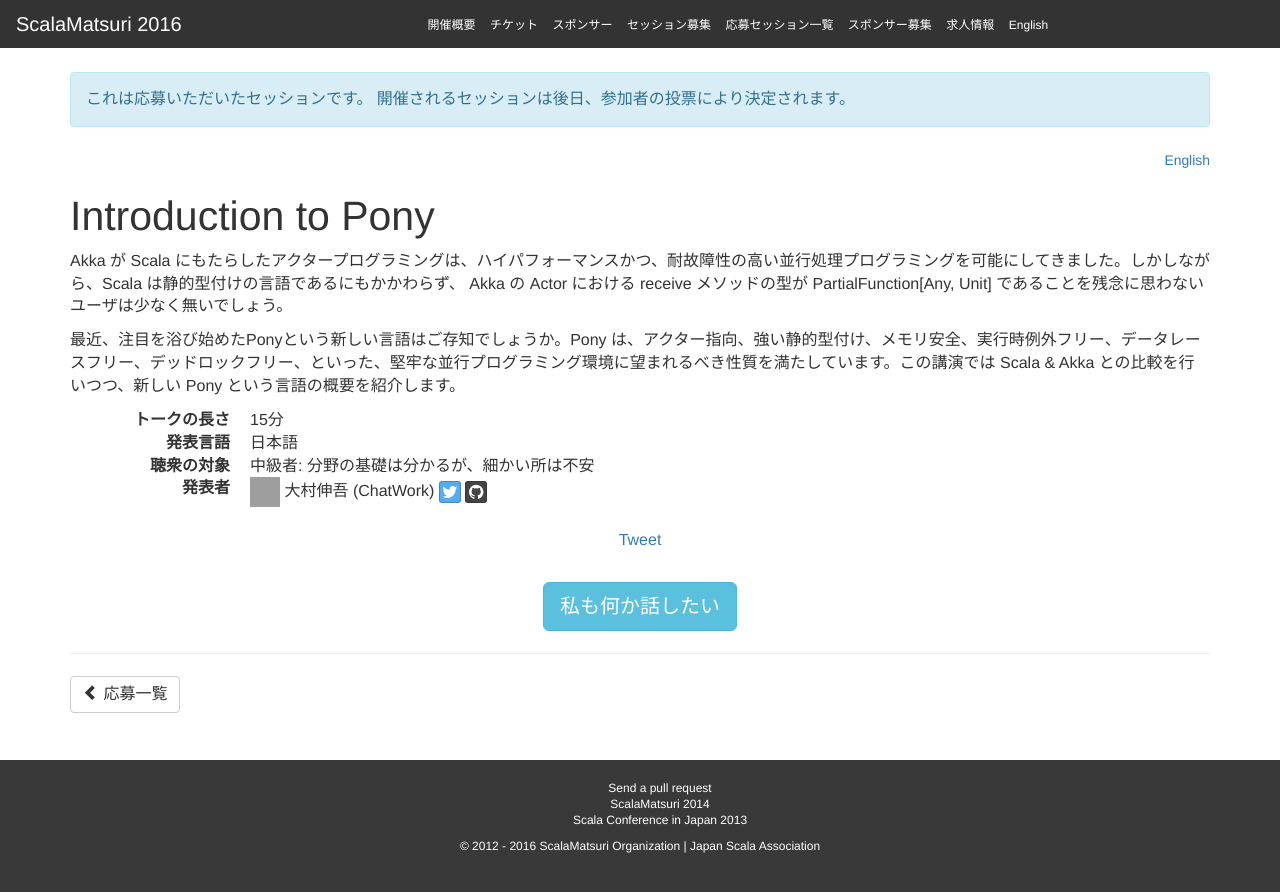
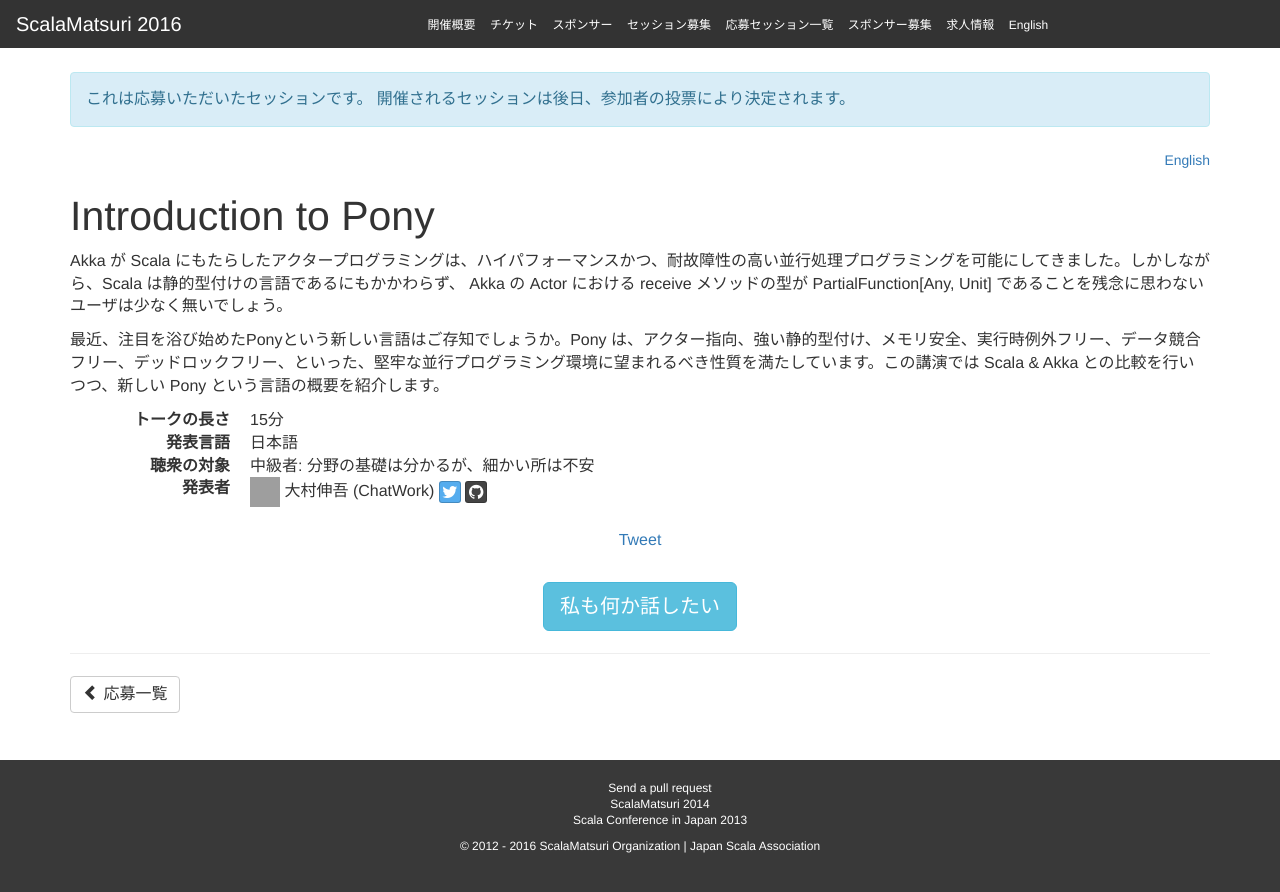
Before and after one commit to scalajp/2016.scalamatsuri.org, a Jekyll site: the page built from _candidates_ja/ShingoOmura_1.html, in a window 1280 px wide. Shown: the top 892 px of the page. Built offline with Jekyll 4.4.1, drawn with Linux system fonts in a browser that asks for light colours; nearby versions of some CDN libraries; comment, search, counter and statistics services are not loaded; grey boxes are pictures that could not be loaded.

Commit message:
corrected japanese words: "データレースフリー" -> "データ競合フリー"

```diff
--- a/_candidates_ja/ShingoOmura_1.html
+++ b/_candidates_ja/ShingoOmura_1.html
@@ -13,5 +13,5 @@ organization: ChatWork
 Akka が Scala にもたらしたアクタープログラミングは、ハイパフォーマンスかつ、耐故障性の高い並行処理プログラミングを可能にしてきました。しかしながら、Scala は静的型付けの言語であるにもかかわらず、 Akka の Actor における receive メソッドの型が PartialFunction[Any, Unit] であることを残念に思わないユーザは少なく無いでしょう。
 </p>
 <p>
-最近、注目を浴び始めたPonyという新しい言語はご存知でしょうか。Pony は、アクター指向、強い静的型付け、メモリ安全、実行時例外フリー、データレースフリー、デッドロックフリー、といった、堅牢な並行プログラミング環境に望まれるべき性質を満たしています。この講演では Scala & Akka との比較を行いつつ、新しい Pony という言語の概要を紹介します。
+最近、注目を浴び始めたPonyという新しい言語はご存知でしょうか。Pony は、アクター指向、強い静的型付け、メモリ安全、実行時例外フリー、データ競合フリー、デッドロックフリー、といった、堅牢な並行プログラミング環境に望まれるべき性質を満たしています。この講演では Scala & Akka との比較を行いつつ、新しい Pony という言語の概要を紹介します。
 </p>
```
